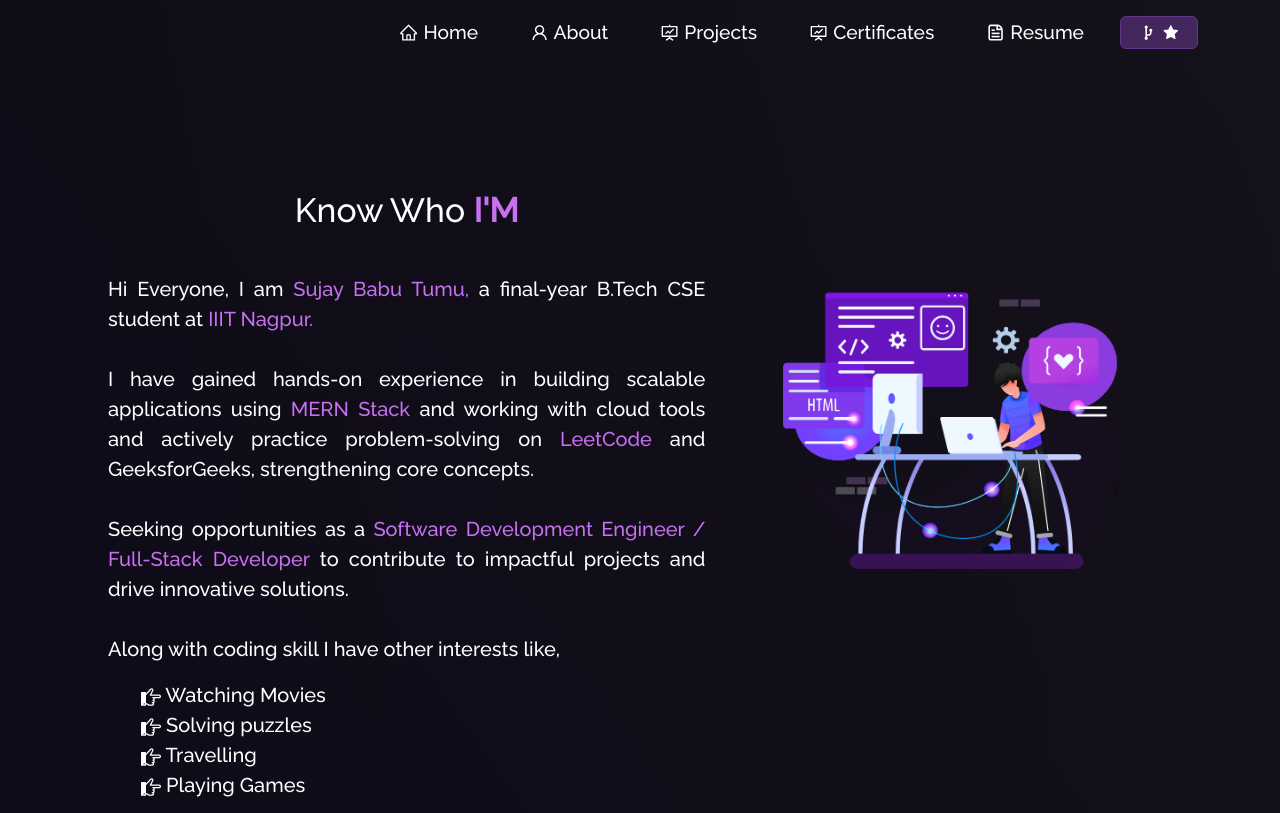
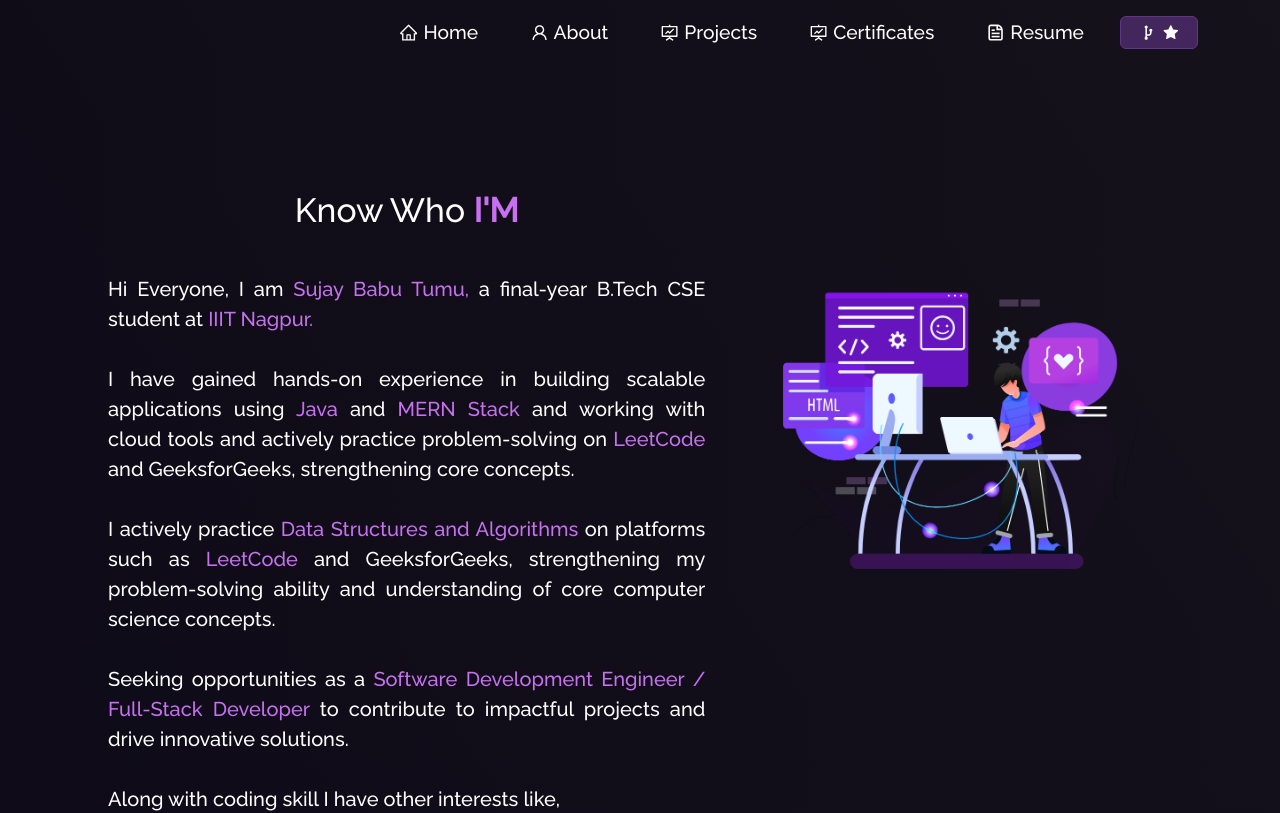
Before and after one commit to sujaytumu/my-portfolio, a React (Create React App) app: page /about in a window 1280 px wide. Shown: the top 813 px of the page. Built offline with nearby package versions, Linux system fonts and the light colour scheme.

Commit message:
Updated aboutCard for better clarity

```diff
--- a/src/components/About/AboutCard.js
+++ b/src/components/About/AboutCard.js
@@ -13,11 +13,19 @@ function AboutCard() {
             <br />
             <br />
 
-            I have gained hands-on experience in building scalable applications using <span className="purple"> MERN Stack </span>
+
+
+            I have gained hands-on experience in building scalable applications using <span className="purple"> Java </span> and <span className="purple"> MERN Stack </span>
             and working with cloud tools and actively practice problem-solving on <span className="purple"> LeetCode </span>
             and GeeksforGeeks, strengthening core concepts.
             <br />
             <br />
+
+            I actively practice <span className="purple">Data Structures and Algorithms</span> on platforms such as <span className="purple">LeetCode</span> and GeeksforGeeks, strengthening my problem-solving ability and understanding of core computer science concepts.
+            <br />
+            <br />
+
+
             Seeking opportunities as a <span className="purple"> Software Development Engineer / Full-Stack Developer </span>
               to contribute to impactful projects and drive innovative solutions.
             <br />
```
